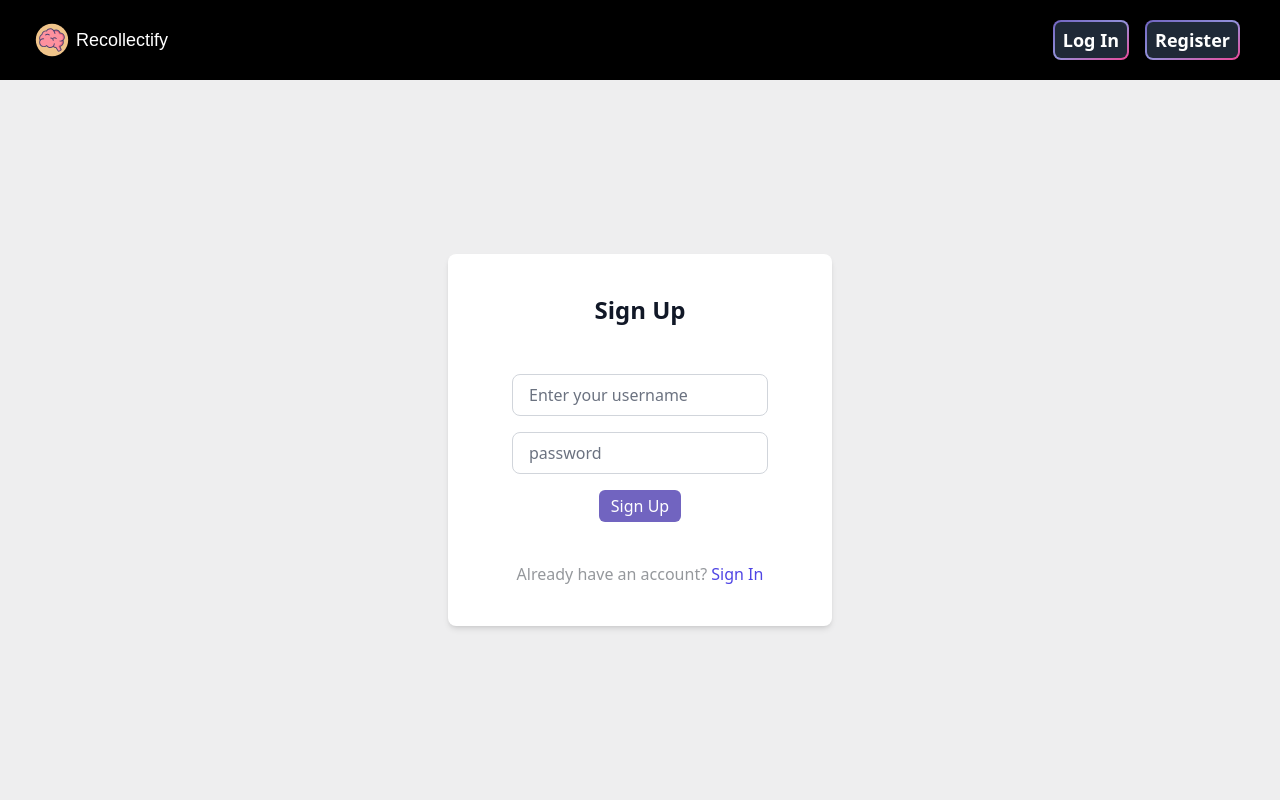
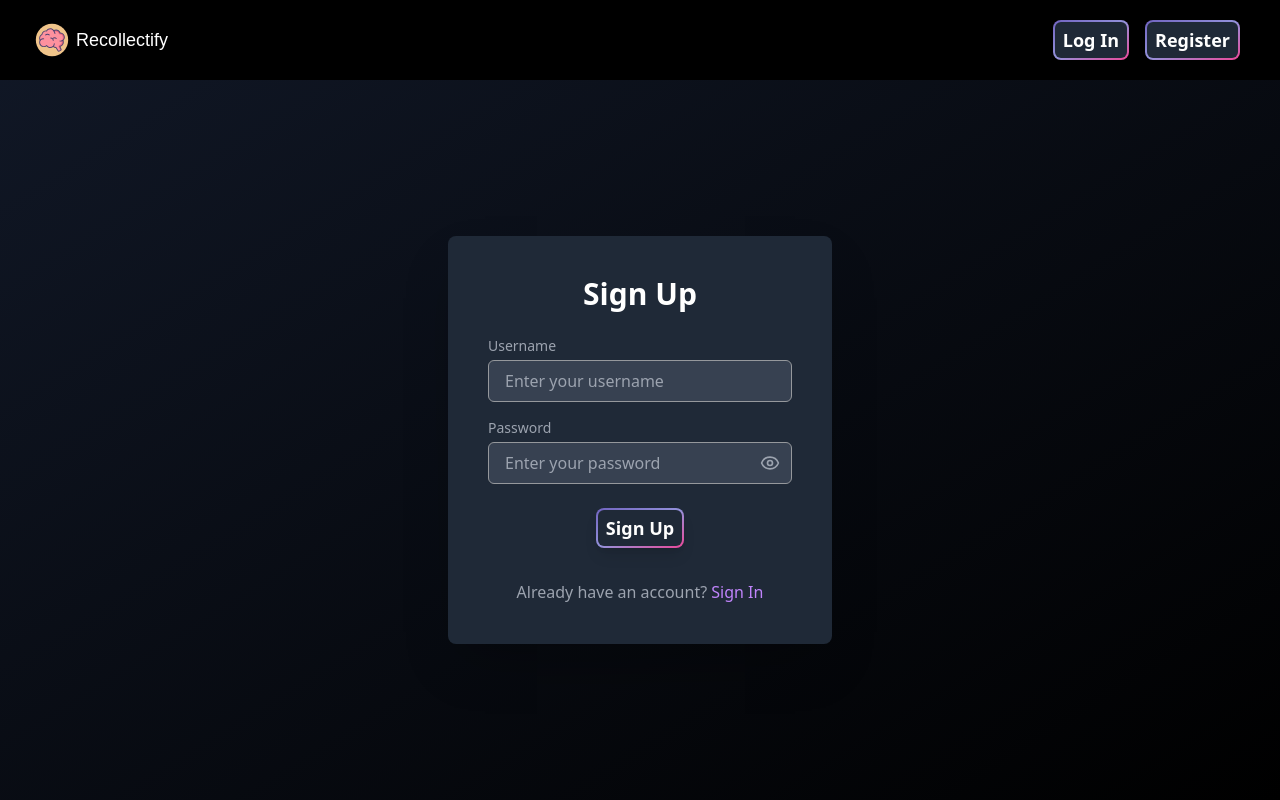
Before and after one commit to Rahban1/brainly-fe, a React (Vite) app: page /signup in a window 1280 px wide. Built offline with nearby package versions, Linux system fonts and the light colour scheme; a web font is replaced by a local one.

Commit message:
fixed signup and signin page styling

```diff
--- a/package.json
+++ b/package.json
@@ -14,13 +14,16 @@
     "@splinetool/runtime": "^1.9.59",
     "@types/axios": "^0.9.36",
     "axios": "^1.7.9",
+    "clsx": "^2.1.1",
     "focus-trap-react": "^11.0.1",
     "framer-motion": "^11.15.0",
+    "lucide-react": "^0.474.0",
     "react": "^18.3.1",
     "react-dom": "^18.3.1",
     "react-hot-toast": "^2.5.1",
     "react-router-dom": "^7.1.1",
-    "react-tweet": "^3.2.1"
+    "react-tweet": "^3.2.1",
+    "tailwind-merge": "^3.0.1"
   },
   "devDependencies": {
     "@eslint/js": "^9.15.0",
--- a/src/components/Input.tsx
+++ b/src/components/Input.tsx
@@ -1,15 +1,82 @@
+import type React from "react"
+import { forwardRef, RefObject } from "react"
+import { cn } from "../lib/utils"  // Updated import path
 
-export function Input({ placeholder, reference, type = "text" }: { placeholder: string, reference: any, type?: string }) {
+type InputType = 'text' | 'password' | 'email' | 'select';
+
+export interface InputProps extends Omit<React.InputHTMLAttributes<HTMLInputElement | HTMLSelectElement>, 'type'> {
+  label?: string
+  error?: string
+  reference?: RefObject<HTMLInputElement | HTMLSelectElement>
+  selectOptions?: Array<{ value: string; label: string }>
+  type?: InputType
+}
+
+export const Input = forwardRef<HTMLInputElement | HTMLSelectElement, InputProps>(
+  ({ className, label, error, type = "text", reference, selectOptions, ...props }, _ref) => {
+    const id = props.id || props.name
+
+    if (type === 'select' && selectOptions) {
+      return (
+        <div className="w-full">
+          {label && (
+            <label htmlFor={id} className="block text-sm font-medium text-gray-300 mb-1">
+              {label}
+            </label>
+          )}
+          <div className="relative">
+            <select
+              className={cn(
+                "w-full px-4 py-2 rounded-md transition-colors duration-200 ease-in-out",
+                "text-white bg-gray-800",
+                "border border-gray-600",
+                "focus:outline-none focus:ring-2 focus:ring-purple-500 focus:border-transparent",
+                error && "border-red-500 focus:ring-red-500",
+                className
+              )}
+              ref={reference as RefObject<HTMLSelectElement>}
+              {...props}
+            >
+              <option value="">Select type</option>
+              {selectOptions.map((option) => (
+                <option key={option.value} value={option.value}>
+                  {option.label}
+                </option>
+              ))}
+            </select>
+          </div>
+          {error && <p className="mt-1 text-sm text-red-500">{error}</p>}
+        </div>
+      )
+    }
+
     return (
-        <input
+      <div className="w-full">
+        {label && (
+          <label htmlFor={id} className="block text-sm font-medium text-gray-300 mb-1">
+            {label}
+          </label>
+        )}
+        <div className="relative">
+          <input
             type={type}
-            placeholder={placeholder}
-            ref={reference}
-            className="w-full px-4 py-2 mb-4 border rounded-lg focus:outline-none focus:ring-2 focus:ring-purple-500
-                     bg-white dark:bg-gray-600
-                     border-gray-300 dark:border-gray-500
-                     text-gray-900 dark:text-white
-                     placeholder-gray-500 dark:placeholder-gray-400"
-        />
-    );
-}
+            className={cn(
+              "w-full px-4 py-2 rounded-md transition-colors duration-200 ease-in-out",
+              "text-white bg-gray-800",
+              "border border-gray-600",
+              "focus:outline-none focus:ring-2 focus:ring-purple-500 focus:border-transparent",
+              "placeholder-gray-400",
+              error && "border-red-500 focus:ring-red-500",
+              className,
+            )}
+            ref={reference as RefObject<HTMLInputElement>}
+            {...props}
+          />
+        </div>
+        {error && <p className="mt-1 text-sm text-red-500">{error}</p>}
+      </div>
+    )
+  },
+)
+
+Input.displayName = "Input"
--- /dev/null
+++ b/src/lib/utils.ts
@@ -0,0 +1,6 @@
+import { type ClassValue, clsx } from 'clsx';
+import { twMerge } from 'tailwind-merge';
+
+export function cn(...inputs: ClassValue[]) {
+  return twMerge(clsx(inputs));
+}
--- a/src/pages/Signin.tsx
+++ b/src/pages/Signin.tsx
@@ -1,16 +1,19 @@
 import { motion } from 'framer-motion';
-import { Button } from '../components/Button';
-import { useRef, useEffect } from 'react';
+import { useRef, useEffect, useState } from 'react';
 import { Input } from '../components/Input';
 import { BACKEND_URL } from '../config';
 import axios from 'axios';
 import { useNavigate } from 'react-router-dom';
 import { Navbar } from '../components/Navbar';
 import toast from 'react-hot-toast';
+import { Eye, EyeOff } from "lucide-react"
+
 
 export function Signin() {
     const usernameRef = useRef<HTMLInputElement | null>(null);
     const passwordRef = useRef<HTMLInputElement | null>(null);
+    const [showPassword, setShowPassword] = useState(false)
+
     const navigate = useNavigate();
 
     useEffect(() => {
@@ -46,42 +49,83 @@ export function Signin() {
     }
 
     return (
-        <div className="min-h-screen bg-gray-100 dark:bg-gray-900">
+        <div className="min-h-screen bg-gradient-to-br from-gray-900 to-black">
             <Navbar />
             <motion.div
-                initial={{ opacity: 0 }}
-                animate={{ opacity: 1 }}
-                exit={{ opacity: 0 }}
+                initial={{ opacity: 0, y: -20 }}
+                animate={{ opacity: 1, y: 0 }}
+                exit={{ opacity: 0, y: 20 }}
                 transition={{ duration: 0.5 }}
-                className="flex items-center justify-center min-h-[90vh]"
+                className="flex items-center justify-center min-h-[90vh] w-[90%] mx-auto"
             >
-                <div className="bg-white dark:bg-gray-800 p-10 rounded-lg shadow-md w-96">
-                    <h1 className="text-2xl font-bold mb-6 text-center text-gray-900 dark:text-white">Sign In</h1>
-                    <form className=" p-6 rounded-md">
-                        <Input
-                            placeholder='Enter your username'
-                            reference={usernameRef}
-                        />
-                        <Input
-                            placeholder='password'
-                            reference={passwordRef}
-                            type='password'
-                        />
-                        <div className='flex justify-center items-center'>
-                            <Button onclick={(e) => signin(e)} text='Sign In' variants='primary' />
+                <motion.div
+                    className="bg-gray-800 p-10 rounded-lg shadow-2xl w-96"
+                    whileHover={{ scale: 1.02 }}
+                    transition={{ type: "spring", stiffness: 300 }}
+                >
+                    <h1 className="text-3xl font-bold mb-6 text-center text-white">Sign In</h1>
+                    <form onSubmit={signin} className="space-y-4">
+                        <div>
+                            <label htmlFor="username" className="block text-sm font-medium text-gray-400 mb-1">
+                                Username
+                            </label>
+                            <Input
+                                id="username"
+                                placeholder="Enter your username"
+                                ref={usernameRef}
+                                className="w-full bg-gray-700 text-white"
+                            />
+                        </div>
+                        <div>
+                            <label htmlFor="password" className="block text-sm font-medium text-gray-400 mb-1">
+                                Password
+                            </label>
+                            <div className="relative">
+                                <Input
+                                    id="password"
+                                    placeholder="Enter your password"
+                                    ref={passwordRef}
+                                    type={showPassword ? "text" : "password"}
+                                    className="w-full bg-gray-700 text-white pr-10"
+                                />
+                                <button
+                                    type="button"
+                                    onClick={() => setShowPassword(!showPassword)}
+                                    className="absolute inset-y-0 right-0 pr-3 flex items-center text-gray-400 hover:text-white"
+                                >
+                                    {showPassword ? <EyeOff className="h-5 w-5" /> : <Eye className="h-5 w-5" />}
+                                </button>
+                            </div>
+                        </div>
+                        <div className="flex justify-center">
+                            <button
+                                className="relative mt-2 ml-2 inline-flex items-center justify-center p-0.5 mb-2 me-2 overflow-hidden md:text-lg font-semibold rounded-lg group
+                                        bg-gradient-to-br from-purple-600 via-purple-500 to-pink-500
+                                        hover:from-pink-500 hover:via-purple-500 hover:to-purple-600
+                                        transition-all duration-300 ease-in-out
+                                        transform hover:scale-105
+                                        shadow-lg hover:shadow-xl"
+                            >
+                                <span className="relative px-2 py-1 transition-all ease-in duration-200
+                                            rounded-md bg-gray-800
+                                            group-hover:bg-opacity-0
+                                            flex items-center gap-2 text-white">
+                                    Sign In
+                                </span>
+                            </button>
                         </div>
                     </form>
-                    <p className="mt-4 text-center text-gray-600 dark:text-gray-300">
-                        Don't have an account? {' '}
+                    <p className="mt-6 text-center text-gray-400">
+                        Don't have an account?{" "}
                         <button
-                            onClick={() => { navigate('/signup') }}
-                            className="text-[#4F45E4]"
+                            onClick={() => navigate("/signup")}
+                            className="text-purple-400 hover:text-purple-300 transition-colors"
                         >
                             Sign Up
                         </button>
                     </p>
-                </div>
+                </motion.div>
             </motion.div>
         </div>
-    );
+    )
 }
--- a/src/pages/Signup.tsx
+++ b/src/pages/Signup.tsx
@@ -1,86 +1,130 @@
-import { motion } from 'framer-motion';
-import { useRef, useEffect } from 'react';
-import { Button } from '../components/Button';
-import { Input } from '../components/Input';
-import { BACKEND_URL } from '../config';
-import axios from 'axios'; // Added import statement for axios
-import { useNavigate } from 'react-router-dom';
-import { Navbar } from '../components/Navbar';
-import toast from 'react-hot-toast';
+import { motion } from "framer-motion"
+import { useRef, useEffect, useState } from "react"
+import { Input } from "../components/Input"
+import { BACKEND_URL } from "../config"
+import axios from "axios"
+import { useNavigate } from "react-router-dom"
+import { Navbar } from "../components/Navbar"
+import { toast } from "react-hot-toast"
+import { Eye, EyeOff } from "lucide-react"
+import type React from "react" // Added import for React
 
 export const Signup = () => {
-    const usernameRef = useRef<HTMLInputElement | null>(null);
-    const passwordRef = useRef<HTMLInputElement | null>(null);
-    const navigate = useNavigate();
+  const usernameRef = useRef<HTMLInputElement | null>(null)
+  const passwordRef = useRef<HTMLInputElement | null>(null)
+  const navigate = useNavigate()
+  const [showPassword, setShowPassword] = useState(false)
 
   useEffect(() => {
-        const token = localStorage.getItem("token");
+    const token = localStorage.getItem("token")
     if (token) {
-            navigate("/dashboard");
+      navigate("/dashboard")
     }
-    }, [navigate]);
+  }, [navigate])
 
-    async function signup(e: any) {
-        try {
-            e.preventDefault();
-            const username = usernameRef.current?.value;
-            const password = passwordRef.current?.value;
+  async function signup(e: React.FormEvent) {
+    e.preventDefault()
+    const username = usernameRef.current?.value
+    const password = passwordRef.current?.value
 
     if (!username || !password) {
-                toast.error('Please fill in all fields');
-                return;
+      toast.error("Please fill in all fields")
+      return
     }
 
+    try {
       await axios.post(`${BACKEND_URL}/api/v1/user/signup`, {
         username,
-              password
-            });
+        password,
+      })
 
-            toast.success('Account created successfully!');
-            navigate("/signin");
+      toast.success("Account created successfully!")
+      navigate("/signin")
     } catch (error) {
-            toast.error('Error creating account. Username might be taken.');
-            console.log(error);
+      toast.error("Error creating account. Username might be taken.")
+      console.error(error)
     }
   }
 
   return (
-    <div className="min-h-screen bg-gray-100 dark:bg-gray-900">
-      <Navbar/>
+    <div className="min-h-screen bg-gradient-to-br from-gray-900 to-black">
+      <Navbar />
       <motion.div
-        initial={{ opacity: 0 }}
-        animate={{ opacity: 1 }}
-        exit={{ opacity: 0 }}
+        initial={{ opacity: 0, y: -20 }}
+        animate={{ opacity: 1, y: 0 }}
+        exit={{ opacity: 0, y: 20 }}
         transition={{ duration: 0.5 }}
-        className="flex items-center justify-center min-h-[90vh]"
+        className="flex items-center justify-center min-h-[90vh] w-[90%] mx-auto"
       >
-        <div className="bg-white dark:bg-gray-800 p-10 rounded-lg shadow-md w-96">
-          <h1 className="text-2xl font-bold mb-6 text-center text-gray-900 dark:text-white">Sign Up</h1>
-          <form className=" p-6 rounded-md">
+        <motion.div
+          className="bg-gray-800 p-10 rounded-lg shadow-2xl w-96"
+          whileHover={{ scale: 1.02 }}
+          transition={{ type: "spring", stiffness: 300 }}
+        >
+          <h1 className="text-3xl font-bold mb-6 text-center text-white">Sign Up</h1>
+          <form onSubmit={signup} className="space-y-4">
+            <div>
+              <label htmlFor="username" className="block text-sm font-medium text-gray-400 mb-1">
+                Username
+              </label>
               <Input
-              placeholder='Enter your username'
-              reference={usernameRef}
+                id="username"
+                placeholder="Enter your username"
+                ref={usernameRef}
+                className="w-full bg-gray-700 text-white"
               />
+            </div>
+            <div>
+              <label htmlFor="password" className="block text-sm font-medium text-gray-400 mb-1">
+                Password
+              </label>
+              <div className="relative">
                 <Input
-              placeholder='password'
-              reference={passwordRef}
-              type='password'
+                  id="password"
+                  placeholder="Enter your password"
+                  ref={passwordRef}
+                  type={showPassword ? "text" : "password"}
+                  className="w-full bg-gray-700 text-white pr-10"
                 />
-            <div className='flex justify-center items-center'>
-              <Button onclick={(e)=>signup(e)} text='Sign Up' variants='primary' />
+                <button
+                  type="button"
+                  onClick={() => setShowPassword(!showPassword)}
+                  className="absolute inset-y-0 right-0 pr-3 flex items-center text-gray-400 hover:text-white"
+                >
+                  {showPassword ? <EyeOff className="h-5 w-5" /> : <Eye className="h-5 w-5" />}
+                </button>
+              </div>
+            </div>
+            <div className="flex justify-center">
+              <button
+                      onClick={() => { navigate('/signin')}}
+                      className="relative mt-2 ml-2 inline-flex items-center justify-center p-0.5 mb-2 me-2 overflow-hidden md:text-lg font-semibold rounded-lg group
+                              bg-gradient-to-br from-purple-600 via-purple-500 to-pink-500
+                              hover:from-pink-500 hover:via-purple-500 hover:to-purple-600
+                              transition-all duration-300 ease-in-out
+                              transform hover:scale-105
+                              shadow-lg hover:shadow-xl"
+                  >
+                      <span className="relative px-2 py-1 transition-all ease-in duration-200
+                                    rounded-md bg-gray-800
+                                    group-hover:bg-opacity-0
+                                    flex items-center gap-2 text-white">
+                          Sign Up
+                      </span>
+                  </button>
             </div>
           </form>
-          <p className="mt-4 text-center text-gray-600 dark:text-gray-300">
-            Already have an account? {' '}
+          <p className="mt-6 text-center text-gray-400">
+            Already have an account?{" "}
             <button
-              onClick={()=>{navigate('/signin')}}
-              className="text-[#4F45E4]"
+              onClick={() => navigate("/signin")}
+              className="text-purple-400 hover:text-purple-300 transition-colors"
             >
               Sign In
             </button>
           </p>
-        </div>
+        </motion.div>
       </motion.div>
     </div>
-  );
-};
+  )
+}
```
Also changed, not shown: 1 other file (tests, documents, lock files or other folders). Lines whose indentation alone changed are shown as unchanged.
